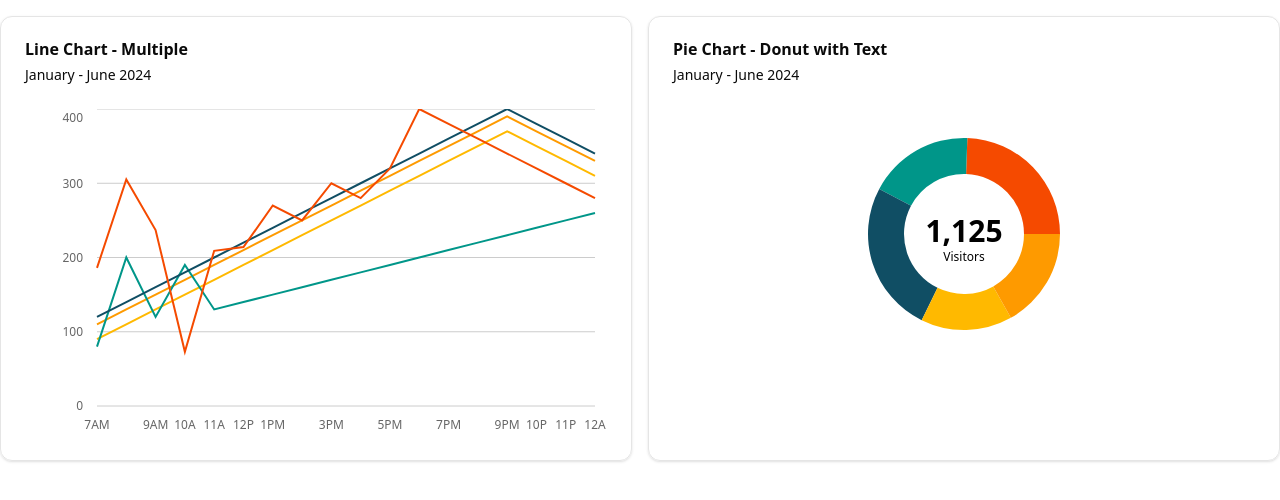
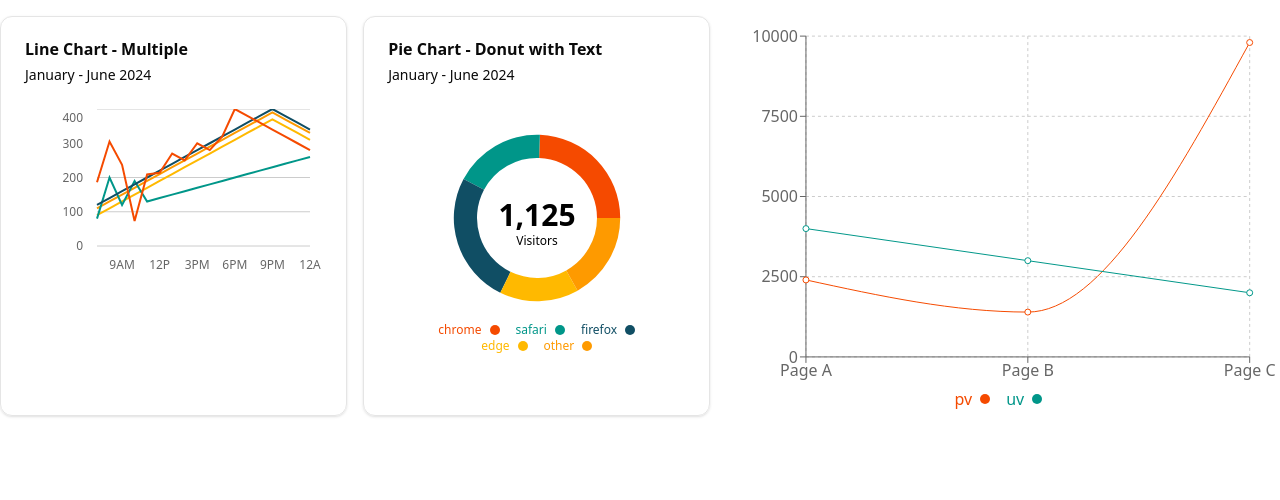
Before and after one commit to frgryr2001/research-rechart, a React app: page / in a window 1280 px wide. Shown: the top 500 px of the page. Built offline with nearby package versions, Linux system fonts and the light colour scheme; the HTML template or start-up script is replaced by a standard one.

Commit message:
feat: add SimpleChart and TestComponent, enhance ChartPieLegend with custom tooltip and legend

```diff
--- a/src/App.tsx
+++ b/src/App.tsx
@@ -20,6 +20,8 @@ import {
   type ChartConfig,
 } from '@/components/ui/chart';
 import { ChartPieLegend } from './components/pie-chart';
+import { TestComponent } from './components/test';
+import SimpleChart from './components/ui/SimpleChart';
 
 export const description = 'A multiple line chart';
 
@@ -207,11 +209,35 @@ const chartConfig = {
   },
 } satisfies ChartConfig;
 
+
+
+const data = [
+  {
+    name: 'Page A',
+    uv: 4000,
+    pv: 2400,
+    amt: 2400,
+  },
+  {
+    name: 'Page B',
+    uv: 3000,
+    pv: 1398,
+    amt: 2210,
+  },
+  {
+    name: 'Page C',
+    uv: 2000,
+    pv: 9800,
+    amt: 2290,
+  },
+];
+
 export function ChartLineMultiple() {
   return (
     <div className="flex gap-4 mt-4 mx-auto justify-center">
       <LineExample />
       <ChartPieLegend />
+      <SimpleChart data={data} />
     </div>
   );
 }
--- a/src/components/pie-chart.tsx
+++ b/src/components/pie-chart.tsx
@@ -1,14 +1,12 @@
 'use client';
 
 import * as React from 'react';
-import { TrendingUp } from 'lucide-react';
 import { Label, Pie, PieChart } from 'recharts';
 
 import {
   Card,
   CardContent,
   CardDescription,
-  CardFooter,
   CardHeader,
   CardTitle,
 } from '@/components/ui/card';
@@ -20,15 +18,17 @@ import {
   ChartTooltipContent,
   type ChartConfig,
 } from '@/components/ui/chart';
+import { CustomLegend, CustomTooltip } from './ui/SimpleChart';
+
 
 export const description = 'A donut chart with text';
 
 const chartData = [
-  { browser: 'chrome', visitors: 275, fill: 'var(--color-chrome)' },
-  { browser: 'safari', visitors: 200, fill: 'var(--color-safari)' },
-  { browser: 'firefox', visitors: 287, fill: 'var(--color-firefox)' },
-  { browser: 'edge', visitors: 173, fill: 'var(--color-edge)' },
-  { browser: 'other', visitors: 190, fill: 'var(--color-other)' },
+  { browser: 'chrome', visitors: 275, fill: 'var(--chart-1)' },
+  { browser: 'safari', visitors: 200, fill: 'var(--chart-2)' },
+  { browser: 'firefox', visitors: 287, fill: 'var(--chart-3)' },
+  { browser: 'edge', visitors: 173, fill: 'var(--chart-4)' },
+  { browser: 'other', visitors: 190, fill: 'var(--chart-5)' },
 ];
 
 const chartConfig = {
@@ -76,7 +76,28 @@ export function ChartPieLegend() {
           <PieChart>
             <ChartTooltip
               cursor={false}
-              content={<ChartTooltipContent hideLabel />}
+              content={
+                <CustomTooltip
+                  renderLabel={(label) => {
+                    return <div style={{ fontWeight: 'bold' }}>{label}</div>;
+                  }}
+                  renderItem={(item) => {
+                    return (
+                      <div className="flex gap-2 items-center" key={item.id}>
+                        <div
+                          style={{
+                            backgroundColor: item.color,
+                          }}
+                          className="size-2.5 rounded-full"
+                        ></div>
+                        <div style={{ color: item.color }}>
+                          {item.name}: {item.value}
+                        </div>
+                      </div>
+                    );
+                  }}
+                />
+              }
             />
             <Pie
               data={chartData}
@@ -115,13 +136,27 @@ export function ChartPieLegend() {
                 }}
               />
             </Pie>
+            <ChartLegend
+              content={
+                <CustomLegend
+                  item={({ value, color }) => (
+                    <div key={value} className="flex gap-2 items-center w-full">
+                      <span style={{ color }}>{value}</span>
+                      <div
+                        style={{
+                          backgroundColor: color,
+                          width: 10,
+                          height: 10,
+                          borderRadius: '50%',
+                        }}
+                      ></div>
+                    </div>
+                  )}
+                />
+              }
+              className="-translate-y-2 flex-wrap gap-2 *:basis-1/4 *:justify-center"
+            />
           </PieChart>
-          <ChartLegend
-            content={
-              <ChartLegendContent nameKey="browser" payload={undefined} />
-            }
-            className="-translate-y-2 flex-wrap gap-2 *:basis-1/4 *:justify-center"
-          />
         </ChartContainer>
       </CardContent>
     </Card>
--- /dev/null
+++ b/src/components/test.tsx
@@ -0,0 +1,80 @@
+import * as RechartsPrimitive from 'recharts';
+import {
+  Card,
+  CardContent,
+  CardDescription,
+  CardHeader,
+  CardTitle,
+} from './ui/card';
+
+const data = [
+  {
+    name: 'Page A',
+    uv: 4000,
+    pv: 2400,
+    amt: 2400,
+  },
+  {
+    name: 'Page B',
+    uv: 3000,
+    pv: 1398,
+    amt: 2210,
+  },
+  {
+    name: 'Page C',
+    uv: 2000,
+    pv: 9800,
+    amt: 2290,
+  },
+];
+
+export function TestComponent() {
+  return (
+    <Card className="flex flex-col w-[800px]">
+      <CardHeader className="items-center pb-0">
+        <CardTitle>Pie Chart - Donut with Text</CardTitle>
+        <CardDescription>January - June 2024</CardDescription>
+      </CardHeader>
+      <CardContent className="flex-1 pb-0">
+        <RechartsPrimitive.ResponsiveContainer width="100%" height={400}>
+          <RechartsPrimitive.LineChart
+            style={{
+              width: '100%',
+              maxWidth: '700px',
+              maxHeight: '70vh',
+              aspectRatio: 1.618,
+            }}
+            data={data}
+            margin={{
+              top: 5,
+              right: 0,
+              left: 0,
+              bottom: 5,
+            }}
+          >
+            <RechartsPrimitive.XAxis dataKey="name" />
+            <RechartsPrimitive.YAxis />
+            <RechartsPrimitive.CartesianGrid strokeDasharray="3 3" />
+            <RechartsPrimitive.Tooltip/>
+            <RechartsPrimitive.Legend verticalAlign="top" height={36} />
+            <RechartsPrimitive.Line
+              name="pv of pages"
+              type="monotone"
+              dataKey="pv"
+              stroke="#85d884"
+              isAnimationActive={true}
+            />
+            <RechartsPrimitive.Line
+              name="uv of pages"
+              type="monotone"
+              dataKey="uv"
+              stroke="#e61010"
+              isAnimationActive={true}
+            />
+            {/* <RechartsDevtools /> */}
+          </RechartsPrimitive.LineChart>
+        </RechartsPrimitive.ResponsiveContainer>
+      </CardContent>
+    </Card>
+  );
+}
--- /dev/null
+++ b/src/components/ui/SimpleChart.tsx
@@ -0,0 +1,136 @@
+import React from 'react';
+import * as RechartsPrimitive from 'recharts';
+
+type CustomTooltipProps = React.ComponentProps<
+  typeof RechartsPrimitive.Tooltip
+> & {
+  renderLabel?: (label: string) => React.ReactNode;
+  renderItem?: (item: {
+    id: string | number;
+    name: string;
+    value: number | string;
+    color: string;
+  }) => React.ReactNode;
+};
+
+type CustomLegendProps = Pick<RechartsPrimitive.LegendProps, 'payload'> & {
+  item: (props: { value: string; color: string }) => React.ReactNode;
+};
+
+
+export const CustomTooltip: React.FC<CustomTooltipProps> = (props) => {
+  const { active, payload, label } = props;
+  if (!active || !payload || payload.length === 0) return null;
+
+
+
+  return (
+    <div className="bg-white p-10 shadow-md rounded text-xs">
+      {props.renderLabel ? props.renderLabel(label) : label}
+      {payload.map((item) => {
+
+        return props.renderItem ? (
+          props.renderItem({
+            id: item.id as string | number,
+            name: item.name as string,
+            value: item.value  as number | string,
+            color: item.color ?? item.payload.fill as string,
+          })
+        ) : (
+          <div key={item.id} className="flex justify-between">
+            <span style={{ color: item.color }}>{item.name}:</span>
+            <span>{item.value}</span>
+          </div>
+        );
+      })}
+    </div>
+  );
+};
+
+export const CustomLegend: React.FC<CustomLegendProps> = ({ payload, item }) => {
+  if (!payload || payload.length === 0) return null;
+  return (
+    <div className="flex justify-center gap-x-4 flex-wrap ">
+      {payload.map((entry) => {
+        return (
+          <div key={entry.id} className="flex items-center gap-2">
+            {item({
+              value: entry.value,
+              color: entry.color as string,
+            })}
+          </div>
+        );
+      })}
+    </div>
+  );
+};
+
+const SimpleLineChart: React.FC<{ data: any[] }> = ({ data }) => {
+  return (
+    <RechartsPrimitive.ResponsiveContainer width="100%" height={400}>
+      <RechartsPrimitive.LineChart
+        data={data}
+        margin={{ top: 20, right: 30, left: 20, bottom: 5 }}
+      >
+        <RechartsPrimitive.CartesianGrid strokeDasharray="3 3" />
+        <RechartsPrimitive.XAxis dataKey="name" />
+        <RechartsPrimitive.YAxis />
+        <RechartsPrimitive.Tooltip
+          content={
+            <CustomTooltip
+              renderLabel={(label) => {
+                return <div style={{ fontWeight: 'bold' }}>{label}</div>;
+              }}
+              renderItem={(item) => {
+                return (
+                  <div className="flex gap-2 items-center" key={item.id}>
+                    <div
+                      style={{
+                        backgroundColor: item.color,
+                      }}
+                      className="size-2.5 rounded-full"
+                    ></div>
+                    <div style={{ color: item.color }}>
+                     ABC: {item.value}
+                    </div>
+                  </div>
+                );
+              }}
+            />
+          }
+        />
+        <RechartsPrimitive.Legend
+          content={
+            <CustomLegend
+              item={({ value, color }) => (
+                <>
+                  <span style={{ color }}>{value}</span>
+                  <div
+                    style={{
+                      backgroundColor: color,
+                      width: 10,
+                      height: 10,
+                      borderRadius: '50%',
+                    }}
+                  ></div>
+                </>
+              )}
+            />
+          }
+        />
+        <RechartsPrimitive.Line
+          type="monotone"
+          dataKey="pv"
+          stroke="var(--chart-1)"
+        />
+        <RechartsPrimitive.Line
+          type="monotone"
+          dataKey="uv"
+          stroke="var(--chart-2)"
+        />
+      </RechartsPrimitive.LineChart>
+    </RechartsPrimitive.ResponsiveContainer>
+  );
+};
+
+export default SimpleLineChart;
--- a/src/components/ui/chart.tsx
+++ b/src/components/ui/chart.tsx
@@ -271,9 +271,7 @@ function ChartLegendContent(
   if (!payload?.length) {
     return null;
   }
-  console.log('nameKey', nameKey);
 
-  console.log('payload', payload);
 
   return (
     <div
```
